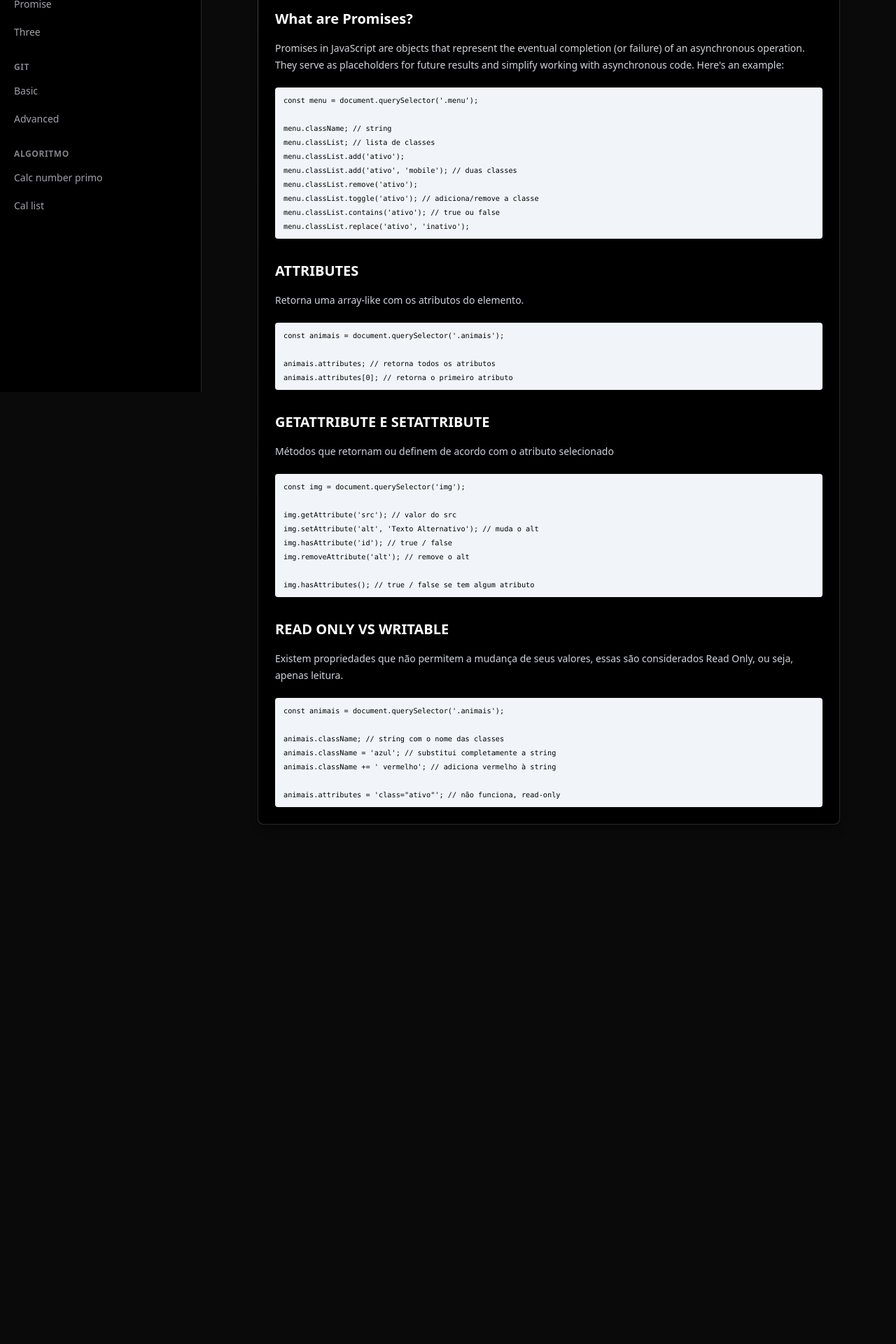
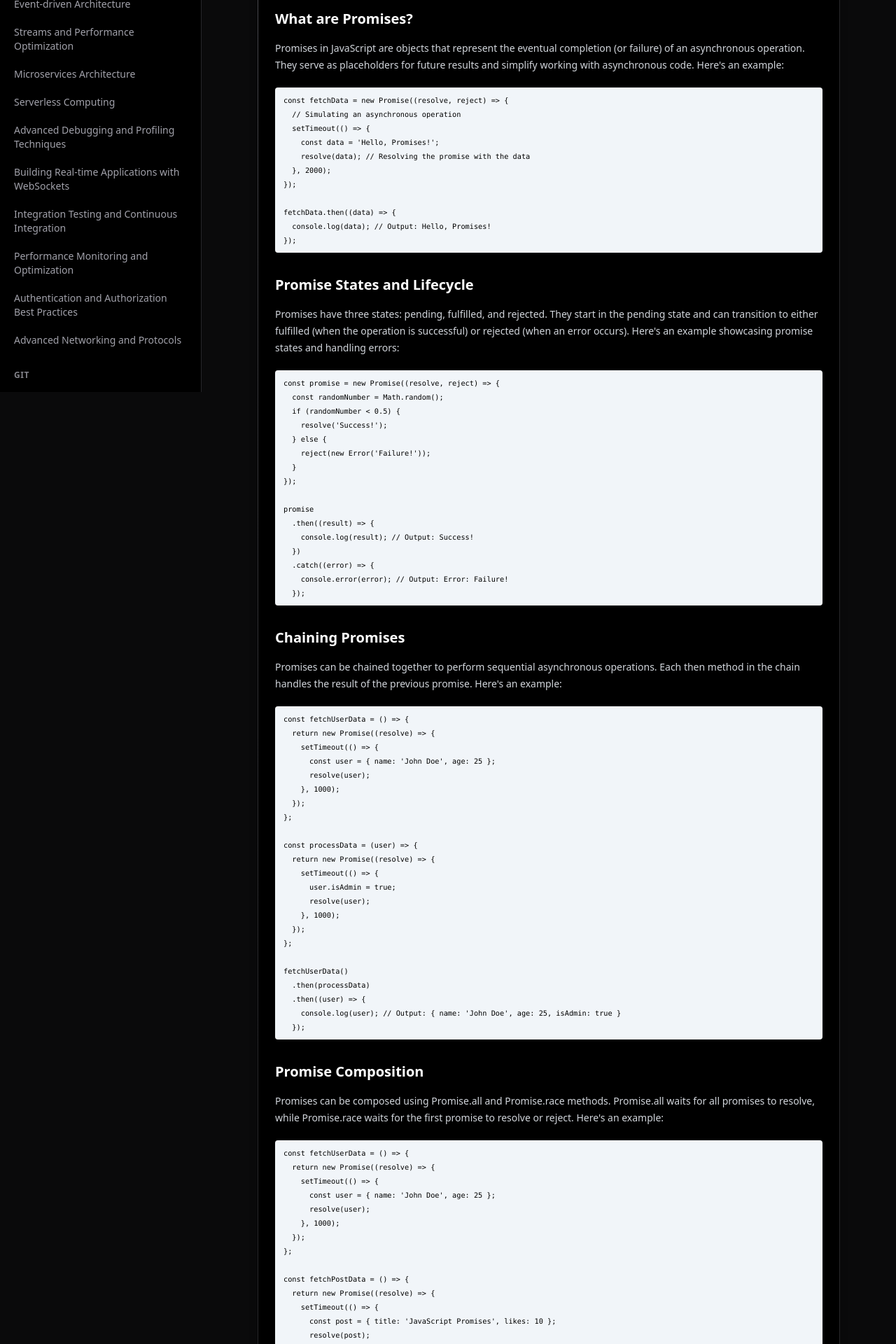
Before and after one commit to BrunoHoffmann/pequeno-gafanhoto-main, a Next.js app: page /promises in a window 1280 px wide. Shown: the part 240-2160 px from the top of the page at 70% size. Before the commit the page ends 1594 px from the top, so only its background shows below. Built offline with nearby package versions, Linux system fonts and the light colour scheme.

Commit message:
feat: create new titles

```diff
--- a/app/promises/page.tsx
+++ b/app/promises/page.tsx
@@ -25,60 +25,121 @@ export default function Page() {
       </article>
       <pre className="bg-slate-100  text-black">
         <code className="">
-          {`const menu = document.querySelector('.menu');
+          {`const fetchData = new Promise((resolve, reject) => {
+  // Simulating an asynchronous operation
+  setTimeout(() => {
+    const data = 'Hello, Promises!';
+    resolve(data); // Resolving the promise with the data
+  }, 2000);
+});
 
-menu.className; // string
-menu.classList; // lista de classes
-menu.classList.add('ativo');
-menu.classList.add('ativo', 'mobile'); // duas classes
-menu.classList.remove('ativo');
-menu.classList.toggle('ativo'); // adiciona/remove a classe
-menu.classList.contains('ativo'); // true ou false
-menu.classList.replace('ativo', 'inativo');`}
+fetchData.then((data) => {
+  console.log(data); // Output: Hello, Promises!
+});`}
         </code>
       </pre>
-      <h2>ATTRIBUTES</h2>
-      <p>Retorna uma array-like com os atributos do elemento.</p>
-      <pre className="bg-slate-100  text-black">
-        <code className="">
-          {`const animais = document.querySelector('.animais');
-
-animais.attributes; // retorna todos os atributos
-animais.attributes[0]; // retorna o primeiro atributo`}
-        </code>
-      </pre>
-      <h2>GETATTRIBUTE E SETATTRIBUTE</h2>
+      <h2>Promise States and Lifecycle</h2>
       <p>
-        Métodos que retornam ou definem de acordo com o atributo selecionado
+        Promises have three states: pending, fulfilled, and rejected. They start
+        in the pending state and can transition to either fulfilled (when the
+        operation is successful) or rejected (when an error occurs). Here&#39;s
+        an example showcasing promise states and handling errors:
       </p>
       <pre className="bg-slate-100  text-black">
         <code className="">
-          {`const img = document.querySelector('img');
+          {`const promise = new Promise((resolve, reject) => {
+  const randomNumber = Math.random();
+  if (randomNumber < 0.5) {
+    resolve('Success!');
+  } else {
+    reject(new Error('Failure!'));
+  }
+});
 
-img.getAttribute('src'); // valor do src
-img.setAttribute('alt', 'Texto Alternativo'); // muda o alt
-img.hasAttribute('id'); // true / false
-img.removeAttribute('alt'); // remove o alt
-
-img.hasAttributes(); // true / false se tem algum atributo`}
+promise
+  .then((result) => {
+    console.log(result); // Output: Success!
+  })
+  .catch((error) => {
+    console.error(error); // Output: Error: Failure!
+  });`}
         </code>
       </pre>
-      <h2>READ ONLY VS WRITABLE</h2>
+      <h2>Chaining Promises</h2>
       <p>
-        Existem propriedades que não permitem a mudança de seus valores, essas
-        são considerados Read Only, ou seja, apenas leitura.
+        Promises can be chained together to perform sequential asynchronous
+        operations. Each then method in the chain handles the result of the
+        previous promise. Here&#39;s an example:
       </p>
       <pre className="bg-slate-100  text-black">
         <code className="">
-          {`const animais = document.querySelector('.animais');
+          {`const fetchUserData = () => {
+  return new Promise((resolve) => {
+    setTimeout(() => {
+      const user = { name: 'John Doe', age: 25 };
+      resolve(user);
+    }, 1000);
+  });
+};
 
-animais.className; // string com o nome das classes
-animais.className = 'azul'; // substitui completamente a string
-animais.className += ' vermelho'; // adiciona vermelho à string
+const processData = (user) => {
+  return new Promise((resolve) => {
+    setTimeout(() => {
+      user.isAdmin = true;
+      resolve(user);
+    }, 1000);
+  });
+};
 
-animais.attributes = 'class="ativo"'; // não funciona, read-only`}
+fetchUserData()
+  .then(processData)
+  .then((user) => {
+    console.log(user); // Output: { name: 'John Doe', age: 25, isAdmin: true }
+  });`}
         </code>
       </pre>
+      <h2>Promise Composition</h2>
+      <p>
+        Promises can be composed using Promise.all and Promise.race methods.
+        Promise.all waits for all promises to resolve, while Promise.race waits
+        for the first promise to resolve or reject. Here&#39;s an example:
+      </p>
+      <pre className="bg-slate-100  text-black">
+        <code className="">
+          {`const fetchUserData = () => {
+  return new Promise((resolve) => {
+    setTimeout(() => {
+      const user = { name: 'John Doe', age: 25 };
+      resolve(user);
+    }, 1000);
+  });
+};
+
+const fetchPostData = () => {
+  return new Promise((resolve) => {
+    setTimeout(() => {
+      const post = { title: 'JavaScript Promises', likes: 10 };
+      resolve(post);
+    }, 1500);
+  });
+};
+
+Promise.all([fetchUserData(), fetchPostData()])
+  .then(([user, post]) => {
+    console.log(user, post);
+    // Output: { name: 'John Doe', age: 25 } { title: 'JavaScript Promises', likes: 10 }
+  });`}
+        </code>
+      </pre>
+      <p>
+        In this example, we have two functions, <strong>fetchUserData</strong>{' '}
+        and <strong>fetchPostData</strong>, which return promises that resolve
+        with user and post data, respectively. We use{' '}
+        <strong>Promise.all</strong> to wait for both promises to resolve, and
+        the <strong>.then</strong> method to handle the results as an array
+        <strong>[user, post]</strong>. Finally, we log the user and post data to
+        the console.
+      </p>
     </div>
   );
 }
--- a/lib/demos.ts
+++ b/lib/demos.ts
@@ -24,12 +24,52 @@ export const demos: { name: string; items: Item[] }[] = [
     name: 'Node',
     items: [
       {
-        name: 'Promise',
+        name: 'Event-driven Architecture',
         slug: 'git-basic',
         description: 'Array and loops in javascript, how to work',
       },
       {
-        name: 'Three',
+        name: 'Streams and Performance Optimization',
+        slug: 'class-attributes',
+        description: 'Class and attributes in javascript',
+      },
+      {
+        name: 'Microservices Architecture',
+        slug: 'class-attributes',
+        description: 'Class and attributes in javascript',
+      },
+      {
+        name: 'Serverless Computing',
+        slug: 'class-attributes',
+        description: 'Class and attributes in javascript',
+      },
+      {
+        name: 'Advanced Debugging and Profiling Techniques',
+        slug: 'class-attributes',
+        description: 'Class and attributes in javascript',
+      },
+      {
+        name: 'Building Real-time Applications with WebSockets',
+        slug: 'class-attributes',
+        description: 'Class and attributes in javascript',
+      },
+      {
+        name: 'Integration Testing and Continuous Integration',
+        slug: 'class-attributes',
+        description: 'Class and attributes in javascript',
+      },
+      {
+        name: 'Performance Monitoring and Optimization',
+        slug: 'class-attributes',
+        description: 'Class and attributes in javascript',
+      },
+      {
+        name: 'Authentication and Authorization Best Practices',
+        slug: 'class-attributes',
+        description: 'Class and attributes in javascript',
+      },
+      {
+        name: 'Advanced Networking and Protocols',
         slug: 'class-attributes',
         description: 'Class and attributes in javascript',
       },
```
